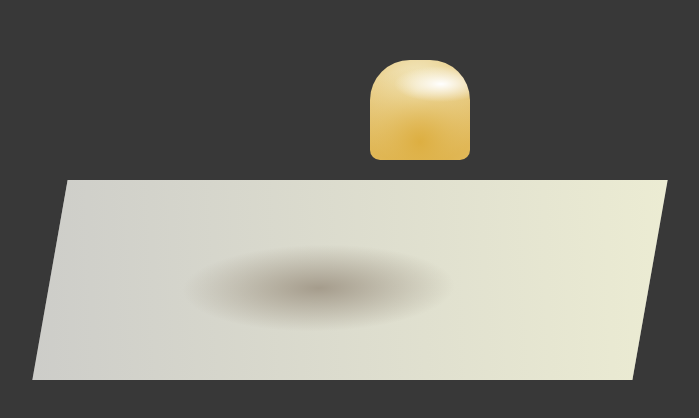
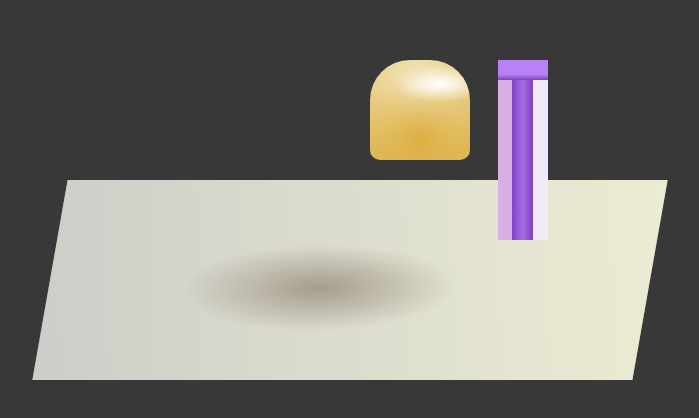
Before and after one commit to balamusia/still-life, a plain HTML site: page index.html in a window 1280 px wide. Shown: the part 300-718 px from the top of the page, without its empty margins (334-1033 px from the left). Drawn offline with Linux system fonts and the light colour scheme.

Commit message:
purplecandle

```diff
--- a/index.html
+++ b/index.html
@@ -37,6 +37,16 @@
 
       }
 
+      .purpleCandle{
+        width: 50px;
+        height: 180px;
+        background-color: purple;
+        top: 45%;
+        left: 65%;
+        background-image: linear-gradient(0deg, #00FFFF00 89%, #8042C3FF 89%, #B981F5FF 92%),linear-gradient(90deg, #D8B0E6FF 27%, #8042C3FF 28%, #A56DE2FF 50%, #8042C3FF 69%, #F3E9FCFF 70%);
+
+      }
+
       .figure{
 
 
@@ -64,6 +74,10 @@
 
     </div>
 
+    <div class="purpleCandle">
+
+    </div>
+
 
 
 
```
